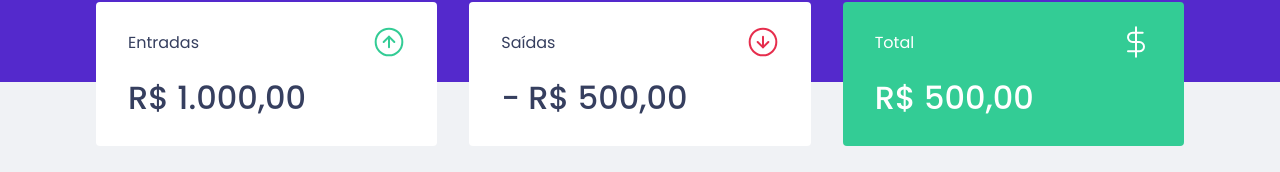
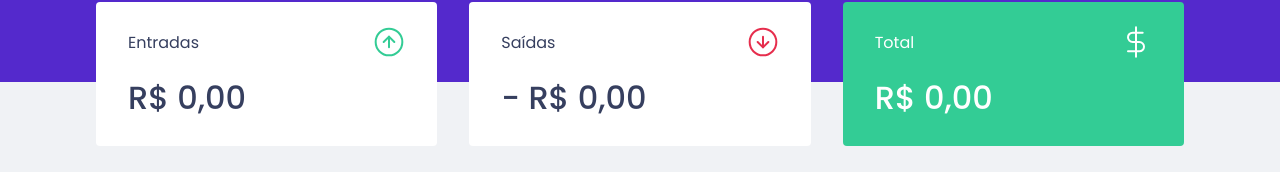
Before and after one commit to luiz21goncalves/ignite-dtmoney, a React (Create React App) app: page / in a window 1280 px wide. Shown: the part 190-362 px from the top of the page. Built offline with nearby package versions, Linux system fonts and the light colour scheme; no server answers; what miragejs would draw is missing.

Commit message:
feat: calculate summary

```diff
--- a/src/components/Summary/index.tsx
+++ b/src/components/Summary/index.tsx
@@ -1,10 +1,30 @@
+import { useContext } from 'react';
+
 import incomeImg from '../../assets/income.svg';
 import outcomeImg from '../../assets/outcome.svg';
 import totalImg from '../../assets/total.svg';
+import { TransactionsContext } from '../../TransactionsContext';
 
 import { Container } from './styles';
 
 export function Summary() {
+  const {transactions} = useContext(TransactionsContext)
+
+  const summary = transactions.reduce((accumulator, transaction) => {
+    if (transaction.type === 'deposit') {
+      accumulator.deposits += transaction.amount
+      accumulator.balance += transaction.amount
+    } else {
+      accumulator.withdraws += transaction.amount
+      accumulator.balance -= transaction.amount
+    }
+
+    return accumulator
+  },{
+    balance: 0,
+    deposits: 0,
+    withdraws: 0,
+  })
   return (
     <Container>
       <div>
@@ -13,7 +33,12 @@ export function Summary() {
           <img src={incomeImg} alt="Entradas"/>
         </header>
 
-        <strong>R$ 1.000,00</strong>
+        <strong>
+          {new Intl.NumberFormat('pt-BR', {
+            style: 'currency',
+            currency: 'BRL'
+          }).format(summary.deposits)}
+        </strong>
       </div>
 
       <div>
@@ -22,7 +47,12 @@ export function Summary() {
           <img src={outcomeImg} alt="Saídas"/>
         </header>
 
-        <strong>- R$ 500,00</strong>
+        <strong>
+          - {new Intl.NumberFormat('pt-BR', {
+            style: 'currency',
+            currency: 'BRL'
+          }).format(summary.withdraws)}
+        </strong>
       </div>
 
       <div className="hightlight-background">
@@ -31,7 +61,12 @@ export function Summary() {
           <img src={totalImg} alt="Total"/>
         </header>
 
-        <strong>R$ 500,00</strong>
+        <strong>
+          {new Intl.NumberFormat('pt-BR', {
+            style: 'currency',
+            currency: 'BRL'
+          }).format(summary.balance)}
+        </strong>
       </div>
     </Container>
   );
```
